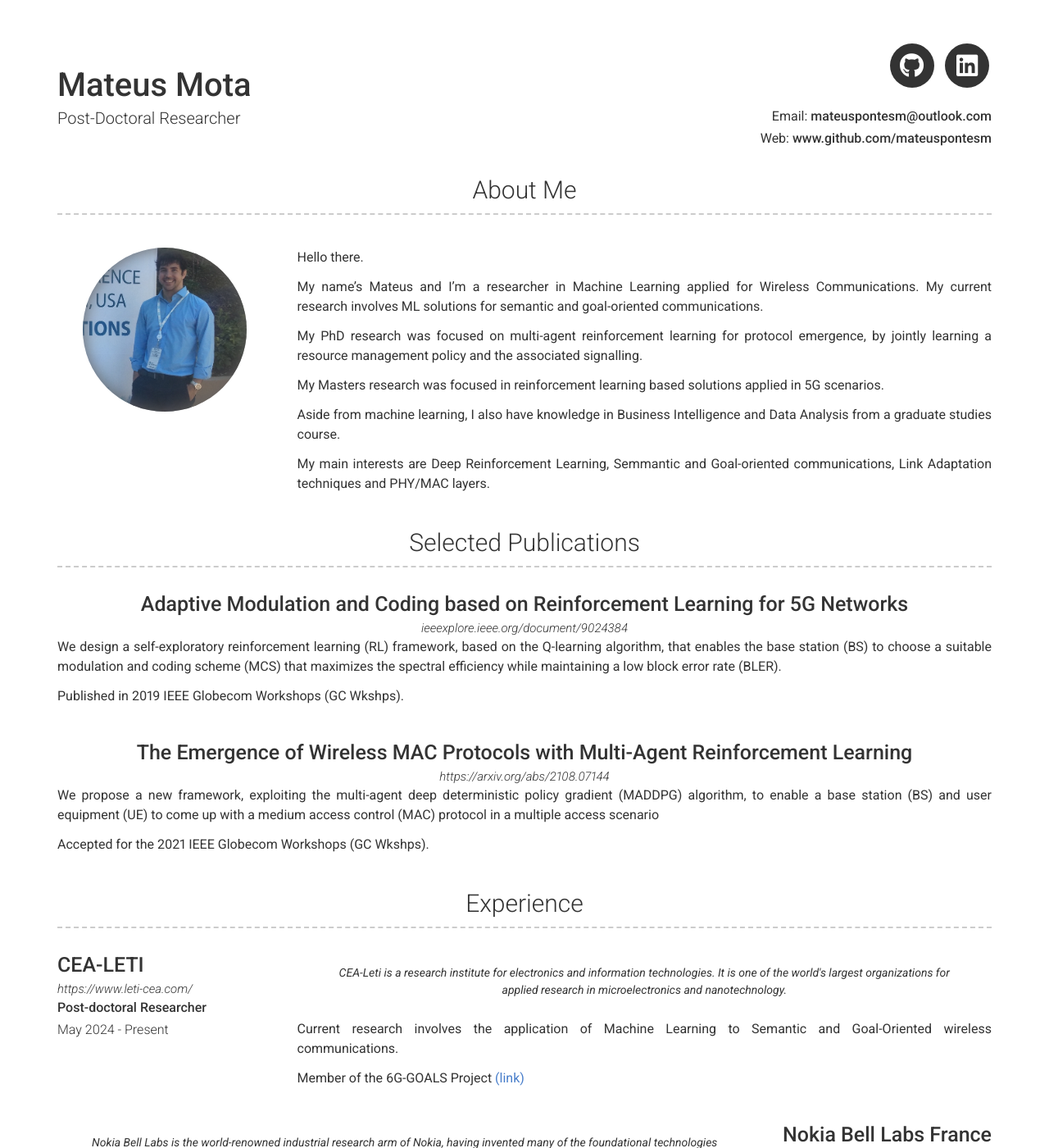
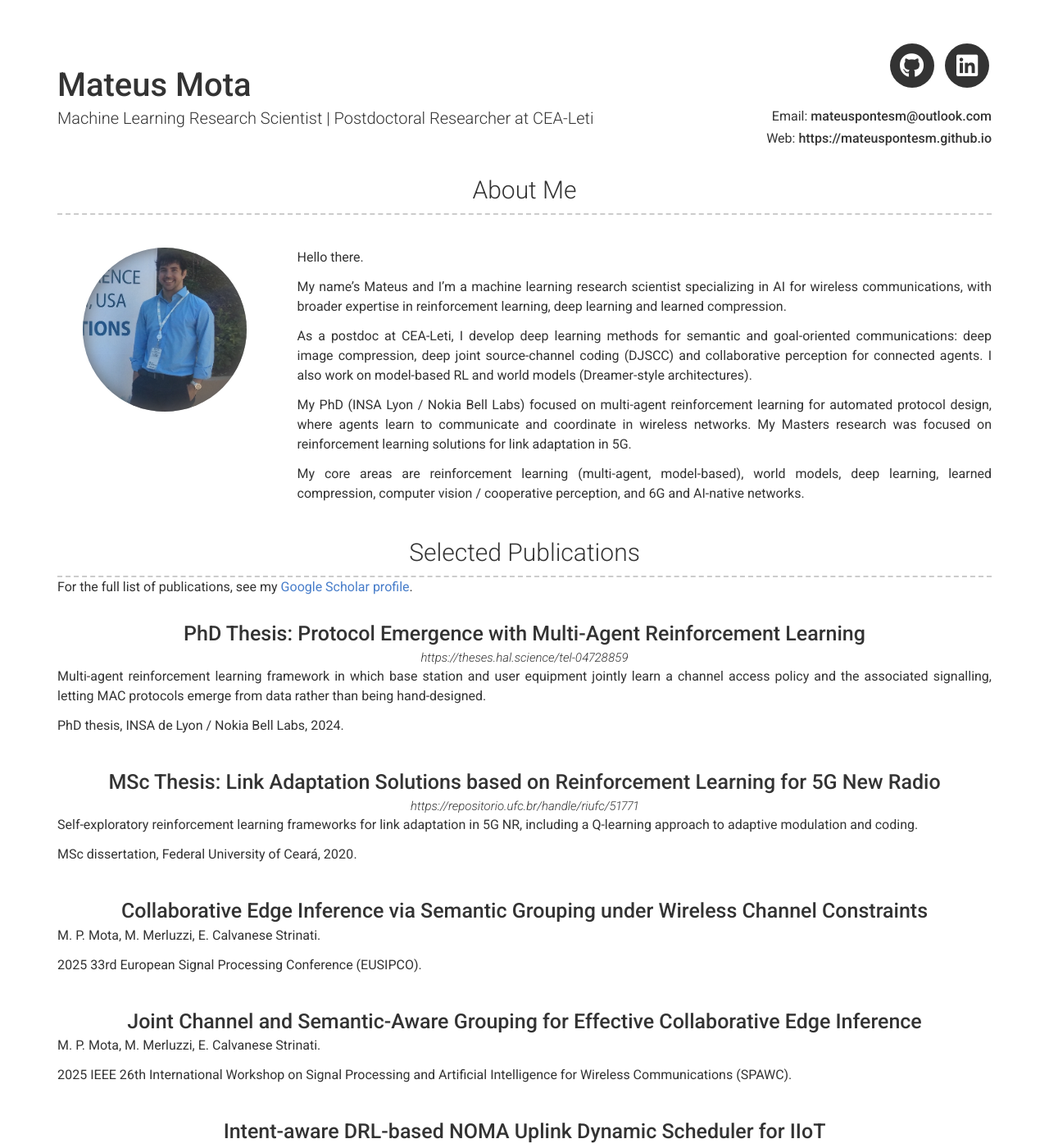
Before and after one commit to mateuspontesm/mateuspontesm.github.io, a Jekyll site: the page built from index.md, in a window 1280 px wide and 1400 px high. Shown: the whole window at 82% size. Built offline with Jekyll 4.4.1, drawn with Linux system fonts in a browser that asks for light colours; nearby versions of some CDN libraries; some of the changed text lies outside the part shown.

Commit message:
Update profile, experience and selected publications
Refresh about/skills from current LinkedIn profile, add MSc and PhD theses
at the top of Selected Publications, add recent papers, and link to the
full publication list on Google Scholar.

Co-Authored-By: Claude Opus 5.5 <noreply@anthropic.com>
Claude-Session: https://claude.ai/code/session_01HVkRb7h65b9tt1wHFN4cGW

```diff
--- a/_config.yml
+++ b/_config.yml
@@ -10,9 +10,9 @@ darkmode: false
 
 # Personal info
 name: Mateus Mota
-title: Post-Doctoral Researcher
+title: Machine Learning Research Scientist | Postdoctoral Researcher at CEA-Leti
 email: mateuspontesm@outlook.com
-website: www.github.com/mateuspontesm
+website: https://mateuspontesm.github.io
 
 # Social links
 # twitter_username: facespics
@@ -22,6 +22,9 @@ github_username:  mateuspontesm
 # flickr_username: jekyll
 # instagram_username: chillwildlife
 linkedin_username: mateuspontesm
+
+# Google Scholar profile (linked from the Selected Publications section)
+scholar_url: https://scholar.google.com/citations?view_op=search_authors&mauthors=Mateus+Pontes+Mota
 # pinterest_username: jekyll
 # youtube_username: globalmtb
 # googleplus_username: +jekyll
@@ -33,15 +36,13 @@ about_content: | # this will include new lines to allow paragraphs
   Hello there.
 
 
-  My name's Mateus and I'm a researcher in Machine Learning applied for Wireless Communications. My current research involves ML solutions for semantic and goal-oriented communications.
+  My name's Mateus and I'm a machine learning research scientist specializing in AI for wireless communications, with broader expertise in reinforcement learning, deep learning and learned compression.
 
-  My PhD research was focused on multi-agent reinforcement learning for protocol emergence, by jointly learning a resource management policy and the associated signalling.
+  As a postdoc at CEA-Leti, I develop deep learning methods for semantic and goal-oriented communications: deep image compression, deep joint source-channel coding (DJSCC) and collaborative perception for connected agents. I also work on model-based RL and world models (Dreamer-style architectures).
 
-  My Masters research was focused in reinforcement learning based solutions applied in 5G scenarios.
+  My PhD (INSA Lyon / Nokia Bell Labs) focused on multi-agent reinforcement learning for automated protocol design, where agents learn to communicate and coordinate in wireless networks. My Masters research was focused on reinforcement learning solutions for link adaptation in 5G.
 
-  Aside from machine learning, I also have knowledge in Business Intelligence and Data Analysis from a graduate studies course.
-
-  My main interests are Deep Reinforcement Learning, Semmantic and Goal-oriented communications, Link Adaptation techniques and PHY/MAC layers.
+  My core areas are reinforcement learning (multi-agent, model-based), world models, deep learning, learned compression, computer vision / cooperative perception, and 6G and AI-native networks.
 
 # Experience Section
 experience_title: Experience
@@ -55,13 +56,15 @@ projects_title: Selected Publications
 # More Section
 more_title: Skills
 more_content: | # this will include new lines to allow paragraphs
-  **Spoken Languages**: Portuguese (native), English (Full Professional), French (Professional).
+  **Spoken Languages**: Portuguese (native), English (native or bilingual), French (professional working).
 
-  **Software**: LaTeX, Git, MATLAB, Office Suites, Tableau, Power BI.
+  **Machine Learning**: Deep Learning, Deep Reinforcement Learning (multi-agent, model-based), World Models, Learned Compression, Computer Vision.
 
   **Programming**: Python, SQL
 
-  **Frameworks and Libraries**: Scikit-Learn, Keras, Pytorch, Bokeh
+  **Frameworks and Libraries**: PyTorch, Keras, Scikit-Learn, Bokeh
+
+  **Software**: LaTeX, Git, MATLAB, Office Suites, Tableau, Power BI.
 
 
 # Footer
--- a/_data/education.yml
+++ b/_data/education.yml
@@ -5,9 +5,9 @@
   quote: >
     Ranked as the 10° best Engineering School in France by the L'étudiant 2021 ranking.
   description: | # this will include new lines to allow paragraphs
-    Research on Reinforcement Learning applied to Mobile Networks.
+    PhD carried out with Nokia Bell Labs France as part of the H2020 Marie Skłodowska-Curie WindMill project.
 
-    My PhD studies involve the study of deep reinforcement learning applied to radio resource management problems.
+    Research on multi-agent reinforcement learning for automated protocol design, where agents jointly learn a resource management policy and the associated signalling.
 
     Thesis: *Protocol Emergence with Multi-Agent Reinforcement Learning* [link](https://theses.hal.science/tel-04728859)
 
@@ -21,6 +21,8 @@
     Research on Machine Learning and Big Data applied to 5G Networks.
 
     My master thesis involves the study of reinforcement learning based solutions to the link adaptation problem.
+
+    Thesis: *Link Adaptation Solutions based on Reinforcement Learning for 5G New Radio* [link](https://repositorio.ufc.br/handle/riufc/51771)
 
 - layout: left
   name: Centro Universitário 7 de Setembro
--- a/_data/experience.yml
+++ b/_data/experience.yml
@@ -6,26 +6,26 @@
   quote: >
    CEA-Leti is a research institute for electronics and information technologies. It is one of the world's largest organizations for applied research in microelectronics and nanotechnology.
   description: | # this will include new lines to allow paragraphs
-    Current research involves the application of Machine Learning to Semantic and Goal-Oriented wireless communications.
+    Developing machine learning solutions for semantic and goal-oriented communications, focusing on collaborative perception, deep image compression and Deep Joint Source-Channel Coding (DJSCC).
 
-    Member of the 6G-GOALS Project [(link)](https://sites.google.com/view/6ggoals/)
+    Research fellow on the Horizon Europe project 6G-GOALS [(link)](https://sites.google.com/view/6ggoals/)
 
 - layout: right
   company: Nokia Bell Labs France
   link: https://www.bell-labs.com/
   job_title: Early Stage Researcher
-  dates: September 2020 - September 2023
+  dates: September 2020 - August 2023
   quote: >
    Nokia Bell Labs is the world-renowned industrial research arm of Nokia, having invented many of the foundational technologies that underpin information and communications networks and all digital devices and systems.
   description: | # this will include new lines to allow paragraphs
-    Development of MARL solutions for automated protocol design in wireless networks.
+    Development of Multi-Agent Reinforcement Learning (MARL) solutions for automated protocol design in wireless networks, focusing on emergent communication and learned MAC protocols.
 
     Member of the WindMill Project, an European Training Network (ETN) project, within the framework of the H2020 Marie Skłodowska-Curie Innovative Training Networks (ITNs).
 
 
 - layout: left
   company: Wireless Communications Research Group - GTEL
-  link: gtel.ufc.br
+  link: https://www.gtel.ufc.br/
   job_title: Researcher
   dates: November 2018 - April 2020
   quote: >
--- a/_data/projects.yml
+++ b/_data/projects.yml
@@ -1,23 +1,73 @@
 - layout: top-middle
-  name: Adaptive Modulation and Coding based on Reinforcement Learning for 5G Networks
-  link: ieeexplore.ieee.org/document/9024384
-  # github: sproogen/resume-theme
-  # quote: >
-    # We design a self-exploratory reinforcement learning (RL) framework, based on the Q-learning algorithm, that enables the base station (BS) to choose a suitable modulation and coding scheme (MCS) that maximizes the spectral efficiency while maintaining a low block error rate (BLER).
+  name: "PhD Thesis: Protocol Emergence with Multi-Agent Reinforcement Learning"
+  link: https://theses.hal.science/tel-04728859
   description: | # this will include new lines to allow paragraphs
+    Multi-agent reinforcement learning framework in which base station and user equipment jointly learn a channel access policy and the associated signalling, letting MAC protocols emerge from data rather than being hand-designed.
 
-    We design a self-exploratory reinforcement learning (RL) framework, based on the Q-learning algorithm, that enables the base station (BS) to choose a suitable modulation and coding scheme (MCS) that maximizes the spectral efficiency while maintaining a low block error rate (BLER).
+    PhD thesis, INSA de Lyon / Nokia Bell Labs, 2024.
 
-    Published in 2019 IEEE Globecom Workshops (GC Wkshps).
+- layout: top-middle
+  name: "MSc Thesis: Link Adaptation Solutions based on Reinforcement Learning for 5G New Radio"
+  link: https://repositorio.ufc.br/handle/riufc/51771
+  description: | # this will include new lines to allow paragraphs
+    Self-exploratory reinforcement learning frameworks for link adaptation in 5G NR, including a Q-learning approach to adaptive modulation and coding.
+
+    MSc dissertation, Federal University of Ceará, 2020.
+
+- layout: top-middle
+  name: Collaborative Edge Inference via Semantic Grouping under Wireless Channel Constraints
+  description: | # this will include new lines to allow paragraphs
+    M. P. Mota, M. Merluzzi, E. Calvanese Strinati.
+
+    2025 33rd European Signal Processing Conference (EUSIPCO).
+
+- layout: top-middle
+  name: Joint Channel and Semantic-Aware Grouping for Effective Collaborative Edge Inference
+  description: | # this will include new lines to allow paragraphs
+    M. P. Mota, M. Merluzzi, E. Calvanese Strinati.
+
+    2025 IEEE 26th International Workshop on Signal Processing and Artificial Intelligence for Wireless Communications (SPAWC).
+
+- layout: top-middle
+  name: Intent-aware DRL-based NOMA Uplink Dynamic Scheduler for IIoT
+  description: | # this will include new lines to allow paragraphs
+    S. Mostafa, M. P. Mota, A. Valcarce, M. Bennis.
+
+    IEEE Transactions on Cognitive Communications and Networking, vol. 11, no. 6, 2025.
+
+- layout: top-middle
+  name: Goal-oriented Communications based on Recursive Early Exit Neural Networks
+  description: | # this will include new lines to allow paragraphs
+    J. Pomponi, M. Merluzzi, A. Devoto, M. P. Mota, P. Di Lorenzo, S. Scardapane.
+
+    2024 58th Asilomar Conference on Signals, Systems, and Computers.
+
+- layout: top-middle
+  name: Scalable Joint Learning of Wireless Multiple-Access Policies and their Signaling
+  description: | # this will include new lines to allow paragraphs
+    M. P. Mota, A. Valcarce, J.-M. Gorce.
+
+    2022 IEEE 95th Vehicular Technology Conference (VTC2022-Spring).
 
 - layout: top-middle
   name: The Emergence of Wireless MAC Protocols with Multi-Agent Reinforcement Learning
   link: https://arxiv.org/abs/2108.07144
-  # github: sproogen/resume-theme
-  # quote: >
-    # We design a self-exploratory reinforcement learning (RL) framework, based on the Q-learning algorithm, that enables the base station (BS) to choose a suitable modulation and coding scheme (MCS) that maximizes the spectral efficiency while maintaining a low block error rate (BLER).
   description: | # this will include new lines to allow paragraphs
+    M. P. Mota, A. Valcarce, J.-M. Gorce, J. Hoydis.
 
-    We propose a new framework, exploiting the multi-agent deep deterministic policy gradient (MADDPG) algorithm, to enable a base station (BS) and user equipment (UE) to come up with a medium access control (MAC) protocol in a multiple access scenario
+    2021 IEEE Globecom Workshops (GC Wkshps).
 
-    Accepted for the 2021 IEEE Globecom Workshops (GC Wkshps).
+- layout: top-middle
+  name: Uplink Power Control Framework Based on Reinforcement Learning for 5G Networks
+  description: | # this will include new lines to allow paragraphs
+    F. H. Costa Neto, D. Costa Araújo, M. P. Mota, T. F. Maciel, A. L. F. de Almeida.
+
+    IEEE Transactions on Vehicular Technology, vol. 70, no. 6, 2021.
+
+- layout: top-middle
+  name: Adaptive Modulation and Coding based on Reinforcement Learning for 5G Networks
+  link: https://ieeexplore.ieee.org/document/9024384
+  description: | # this will include new lines to allow paragraphs
+    M. P. Mota, D. C. Araujo, F. H. Costa Neto, A. L. F. de Almeida, F. R. Cavalcanti.
+
+    2019 IEEE Globecom Workshops (GC Wkshps).
--- a/_includes/projects.html
+++ b/_includes/projects.html
@@ -1,5 +1,8 @@
 <div class="container projects-container">
   <h3>{{ site.projects_title | default: "Projects" }}</h3>
+  {%- if site.scholar_url -%}
+    <p>For the full list of publications, see my {% include a.html href=site.scholar_url %}Google Scholar profile</a>.</p>
+  {%- endif -%}
   {% for project in site.data.projects %}
     {% include {{ project.layout | default: 'left' | append: ".html" }} item=project %}
   {% endfor %}
```
